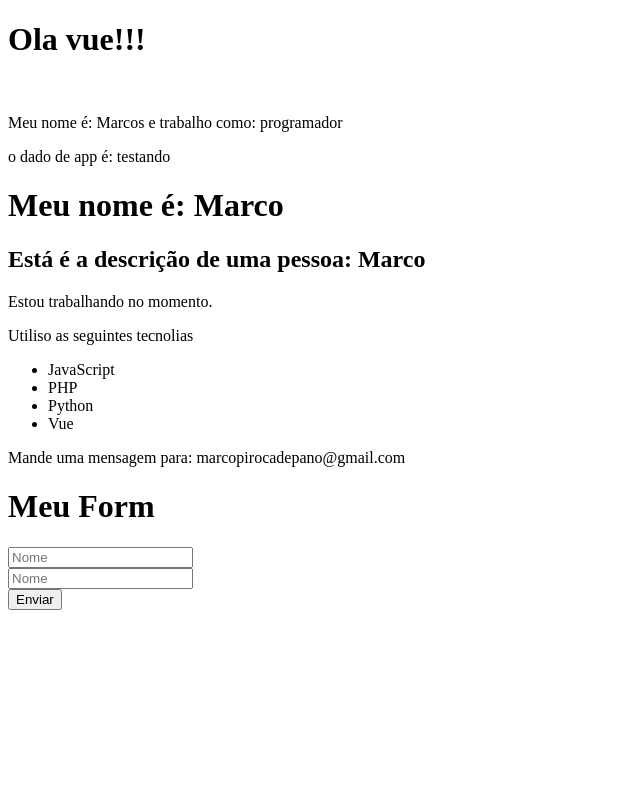
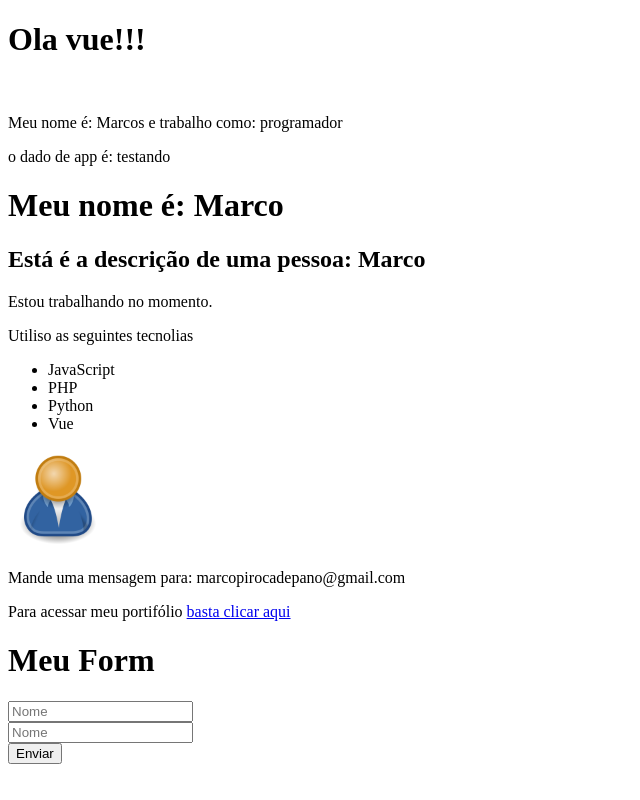
Before and after one commit to MAN0LIT0/Curso_vue, a Vue app in the folder Vue_curso/: page / in a window 1280 px wide. Shown: the whole page, without its empty margins (0-640 px from the left). Built offline with nearby package versions, Linux system fonts and the light colour scheme.

Commit message:
Atributos dinamicos

```diff
--- /dev/null
+++ b/Vue_curso/src/components/Picture.vue
@@ -0,0 +1,16 @@
+<template>
+    <div>
+        <img :src="avatar" :alt="descrisao" style="max-width:100px;">
+    </div>
+</template>
+<script>
+export default {
+    name: 'Picture',
+    data() {
+        return {
+            avatar: "/img/hosmi.png",
+            descrisao: "Hosmi perssoa"
+        }
+    },
+}
+</script>
--- a/Vue_curso/src/components/info.vue
+++ b/Vue_curso/src/components/info.vue
@@ -9,17 +9,24 @@
             <li>Python</li>
             <li>Vue</li>
         </ul>
+        <Picture />
         <p v-show="mostrar_email">Mande uma mensagem para: {{ email }}</p>
+        <p>Para acessar meu portifólio <a v-bind:href="meu_link" target="_blank">basta clicar aqui</a></p>
     </div>
 </template>
 <script>
+import Picture from './Picture.vue'
 export default {
     name: 'info',
+    components: {
+        Picture
+    },
     data() {
         return {
             esta_trabalhando: true,
             mostrar_email: true,
-            email: 'marcopirocadepano@gmail.com'
+            email: 'marcopirocadepano@gmail.com',
+            meu_link: 'https://google.com'
         }
     },
 }
```
Also changed, not shown: Vue_curso/public/img/hosmi.png (added).
